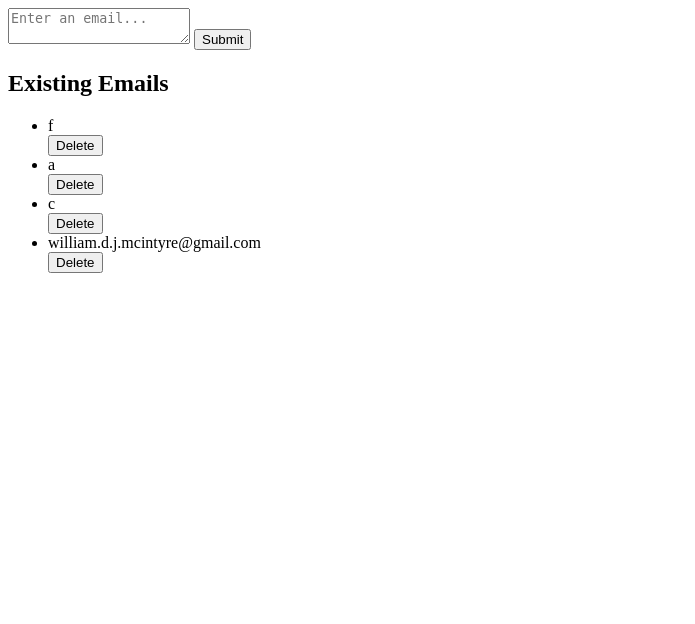
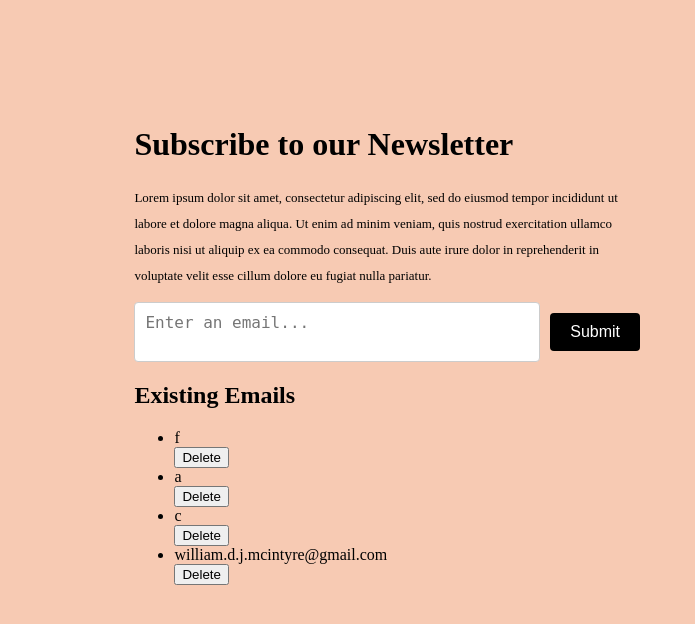
Before and after one commit to will-mcintyre04/mindfuel, a Flask app: page / in a window 1280 px wide. Shown: the top 624 px of the page, without its empty margins (0-695 px from the left). Run offline with Flask 3, Linux system fonts and the light colour scheme.

Commit message:
added initial css for index.html

```diff
--- a/app/routes.py
+++ b/app/routes.py
@@ -10,7 +10,7 @@ bp : flask.Blueprint
 
 """
 
-from flask import Blueprint, request, redirect, url_for, render_template, flash, json
+from flask import Blueprint, request, redirect, url_for, render_template, flash
 from .models import Email, db
 
 # Initialize blueprint within the current module (so Flask knows where to look for templates/static files from)
@@ -21,7 +21,7 @@ def index():
     # GET method, for viewing and input
     return render_template('index.html', emails = Email.query.all())
 
-@bp.route('/add_email', methods=['POST', 'GET'])
+@bp.route('/add_email', methods=['POST'])
 def add_email():
     # POST method request. Add email to database.
     email = Email(address = request.form['address'])
@@ -31,6 +31,7 @@ def add_email():
 
 @bp.route('/delete_email/<address>', methods=['GET', 'POST'])
 def delete_email(address):
+    # If GET, show confirmation
     if request.method == 'GET':
         return render_template('confirm_delete.html', address=address)
 
--- /dev/null
+++ b/app/static/css/main.css
@@ -0,0 +1,70 @@
+*{
+    box-sizing:border-box;
+}
+
+body{
+    background-color: #f7cab3;
+    font-family: 'Times New Roman', Times, serif;
+}
+.wrapper{
+    margin-top: 10%;
+    margin-left: 10%;
+    margin-right: 50%;
+    min-width: 500px;
+}
+
+.header{
+    margin-bottom: 20px;
+}
+.text{
+    font-size: small;
+    line-height: 2;
+}
+.container {
+    display: flex;
+    align-items: center;
+    justify-content: center;
+}
+
+.text-box {
+    padding: 10px;
+    font-size: 16px;
+    border: 1px solid #ccc;
+    border-radius: 4px;
+    flex-grow: 1;
+    margin-right: 10px;
+    resize: none;
+}
+
+.submit-button {
+    padding: 10px 20px;
+    font-size: 16px;
+    background-color: #000000;
+    color: #fff;
+    border: none;
+    border-radius: 4px;
+    cursor: pointer;
+}
+
+/* Media query for smaller screens */
+@media (max-width: 600px) {
+    .container {
+        flex-direction: column; /* Stack items vertically */
+        align-items: flex-start; /* Align items to the left */
+    }
+
+    .text-box {
+        margin-right: 0; /* Remove right margin */
+        margin-bottom: 10px; /* Add space between input and button */
+        width: 100%;
+    }
+
+    .submit-button {
+        width: 100%; /* Make the button full width */
+    }
+    .wrapper{
+        margin: 10%;
+        min-width: 100px;
+    }
+
+}
--- a/app/templates/index.html
+++ b/app/templates/index.html
@@ -1,13 +1,21 @@
 {% extends 'base.html' %}
 
+{% block head %}
+<link rel="stylesheet", href="static/css/main.css">
+{% endblock head %}
+
 {% block body%}
-<div>
-    <form action="{{url_for('main.add_email')}}" method="POST">
-        <textarea class="form-control" name="address" placeholder="Enter an email..."></textarea>
-        <input type="submit" value="Submit">
+<div class="wrapper">
+    <div class="header">
+        <h1>Subscribe to our Newsletter</h1>
+    </div>
+    <div class="text">
+        <p>Lorem ipsum dolor sit amet, consectetur adipiscing elit, sed do eiusmod tempor incididunt ut labore et dolore magna aliqua. Ut enim ad minim veniam, quis nostrud exercitation ullamco laboris nisi ut aliquip ex ea commodo consequat. Duis aute irure dolor in reprehenderit in voluptate velit esse cillum dolore eu fugiat nulla pariatur.</p>
+    </div>
+    <form class="container" action="{{url_for('main.add_email')}}" method="POST">
+        <textarea class="text-box" name="address" placeholder="Enter an email..."></textarea>
+        <button class="submit-button">Submit</button>
     </form>
-</div>
-<div>
     <h2> Existing Emails</h2>
     <ul>
         {% for entry in emails %}
```
Also changed, not shown: requirements.txt (added, +13 -0 lines), instance/app.db.
